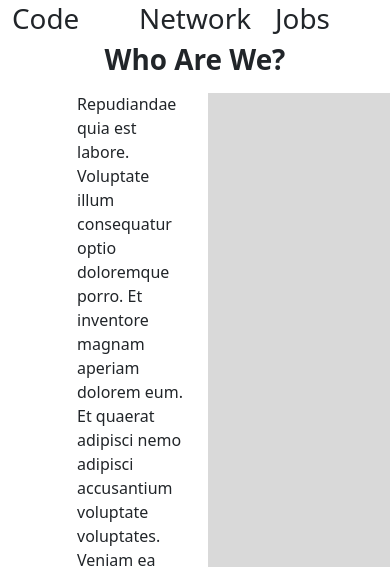
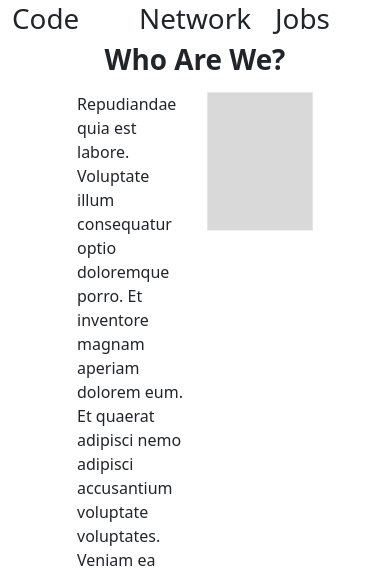
Before and after one commit to CSE-Club-ISU/CSE-Club-Website, a Flask app: page / in a window 390 px wide; the page is wider, and only the part inside the window is pictured. Shown: the part 22-592 px from the top of that part. Run offline with Flask 2, Linux system fonts and the light colour scheme; some libraries are stand-ins or nearby versions.

Commit message:
made image size responsive

```diff
--- a/app/templates/landing/who_are_we.html
+++ b/app/templates/landing/who_are_we.html
@@ -6,9 +6,9 @@
     <div class="col-4">
         <p>
             Repudiandae quia est labore. Voluptate illum consequatur optio doloremque porro. Et inventore magnam aperiam dolorem eum. Et quaerat adipisci nemo adipisci accusantium voluptate voluptates. Veniam ea expedita asperiores quas sunt nemo officia soluta.
-            <br>
+            <br><br>
             Qui velit voluptatem exercitationem nobis sunt quisquam. Laborum praesentium corporis consequatur omnis hic sapiente necessitatibus quidem. Et cupiditate ipsum eaque quo rem quia non omnis. Facilis beatae voluptatum rerum nesciunt incidunt. Quis labore sunt enim quaerat sit iste totam.
-            <br>
+            <br><br>
             Ipsam sunt fugit libero qui. Sunt facilis velit quae. Fugit molestias distinctio necessitatibus rerum dicta labore quidem. Similique eum odit necessitatibus qui accusantium animi qui.
         </p>
         <div class="text-center" style="padding-top:4%;">
@@ -16,7 +16,7 @@
         </div>
     </div>
     <div class="col-4 text-center">
-      <img src="/static/images/who_are_we.png">
+      <img class="img-fluid" src="/static/images/who_are_we.png">
     </div>
 </div>
 {%- endmacro %}
```
